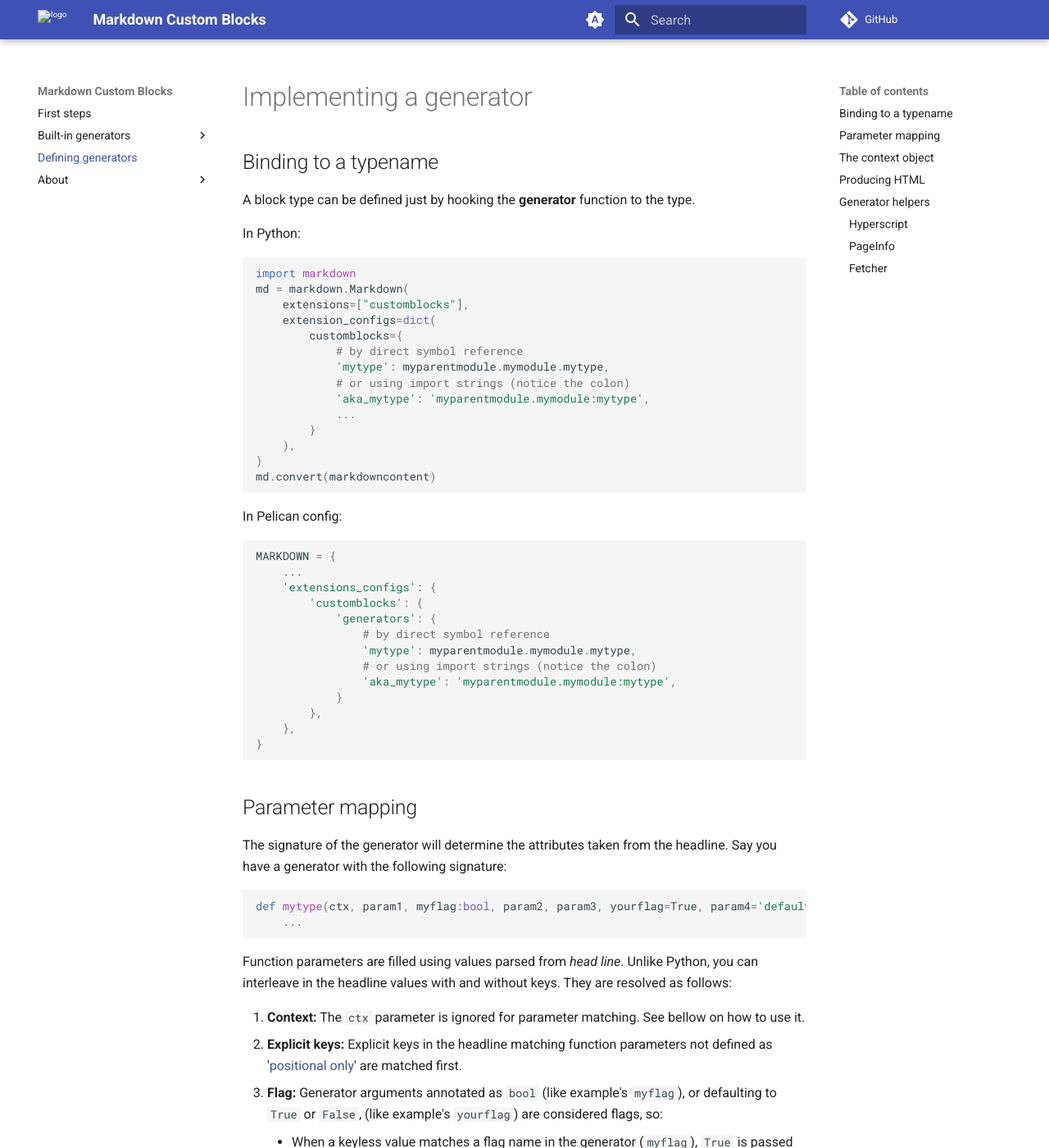
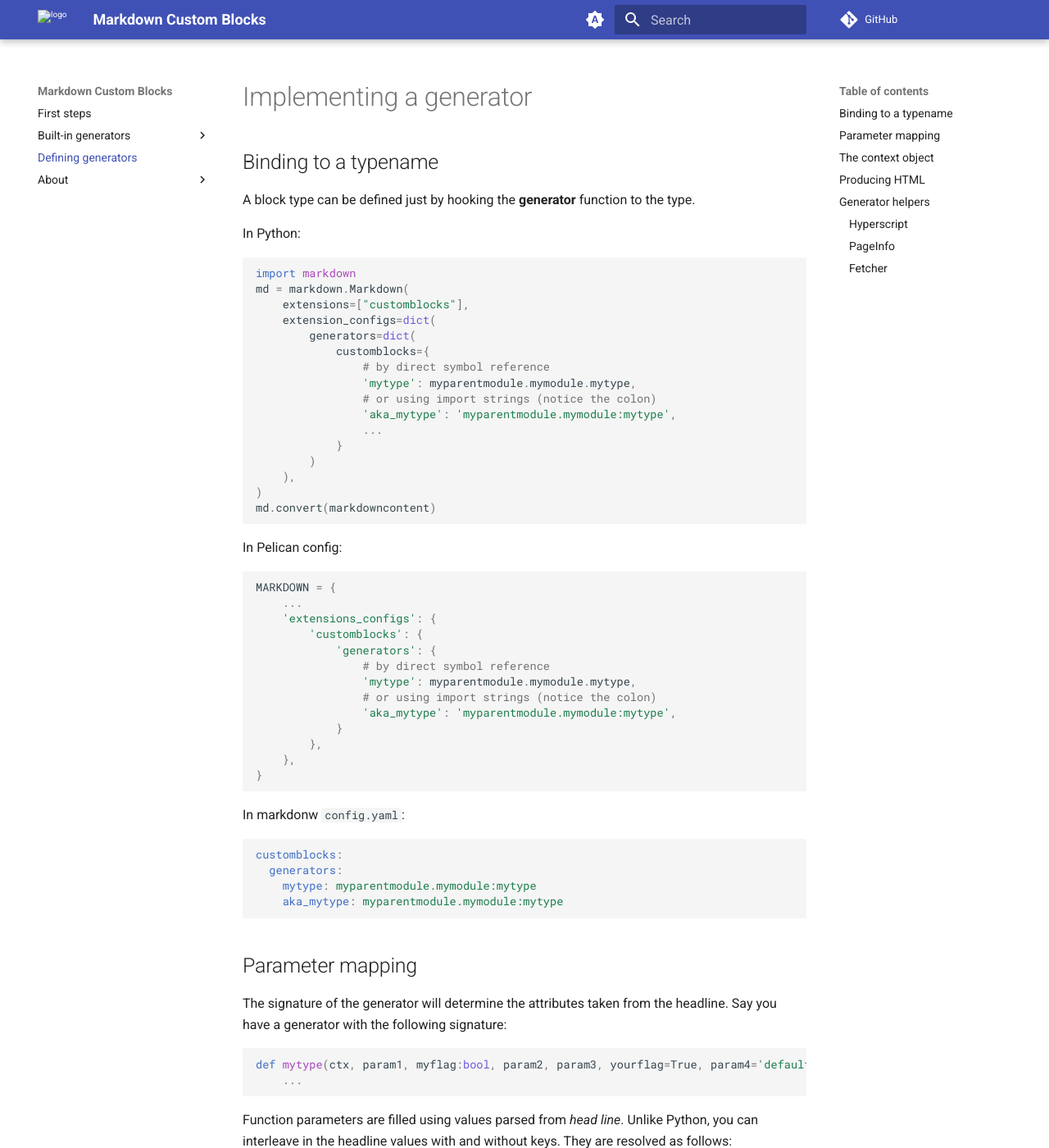
Before and after one commit to vokimon/markdown-customblocks, an MkDocs documentation site: the page built from docs/defining-generators.md, in a window 1280 px wide and 1400 px high. Shown: the whole window at 82% size. Built offline with MkDocs 1.6.1 and Material for MkDocs 9.7.7, drawn with Linux system fonts in a browser that asks for light colours; comment, search, counter and statistics services are not loaded; the version menu is left out.

Commit message:
docs: configuration example

````diff
--- a/docs/defining-generators.md
+++ b/docs/defining-generators.md
@@ -11,13 +11,15 @@ import markdown
 md = markdown.Markdown(
     extensions=["customblocks"],
     extension_configs=dict(
-        customblocks={
-            # by direct symbol reference
-            'mytype': myparentmodule.mymodule.mytype,
-            # or using import strings (notice the colon)
-            'aka_mytype': 'myparentmodule.mymodule:mytype',
-            ...
-        }
+        generators=dict(
+            customblocks={
+                # by direct symbol reference
+                'mytype': myparentmodule.mymodule.mytype,
+                # or using import strings (notice the colon)
+                'aka_mytype': 'myparentmodule.mymodule:mytype',
+                ...
+            }
+        )
     ),
 )
 md.convert(markdowncontent)
@@ -39,6 +41,15 @@ MARKDOWN = {
         },
     },
 }
+```
+
+In markdonw `config.yaml`:
+
+```yaml
+customblocks:
+  generators:
+    mytype: myparentmodule.mymodule:mytype
+    aka_mytype: myparentmodule.mymodule:mytype
 ```
 
 ## Parameter mapping
````
Also changed, not shown: CHANGES.md (+4 -0 lines).
